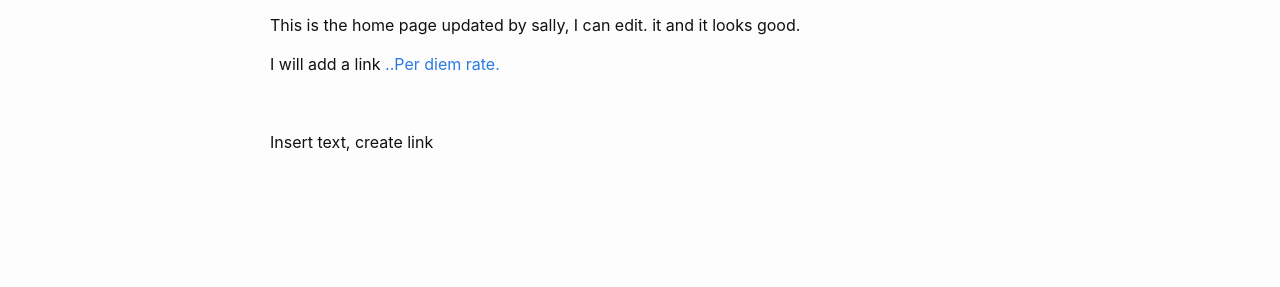
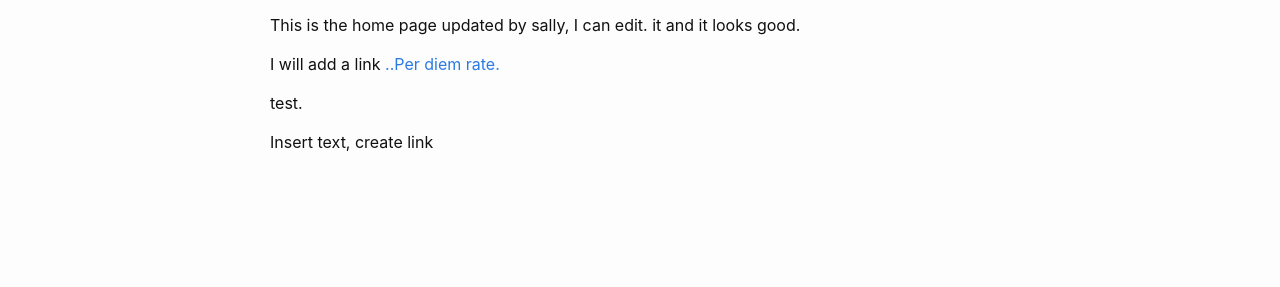
Before and after one commit to xeniabeania/jekyll-base7, a Jekyll site: the page built from index.md, in a window 1280 px wide. Shown: the part 276-563 px from the top of the page. Built offline with Jekyll 4.4.1, drawn with Linux system fonts in a browser that asks for light colours.

Commit message:
Updated 'index.md' via CloudCannon

```diff
--- a/index.md
+++ b/index.md
@@ -8,6 +8,6 @@ This is the home page updated by sally, I can edit. it and it looks good.
 
 I will add a link&nbsp;[..Per diem rate.](/Per Diem Rates Vegas.pdf)
 
-&nbsp;
+test.
 
 Insert text, create link
```
